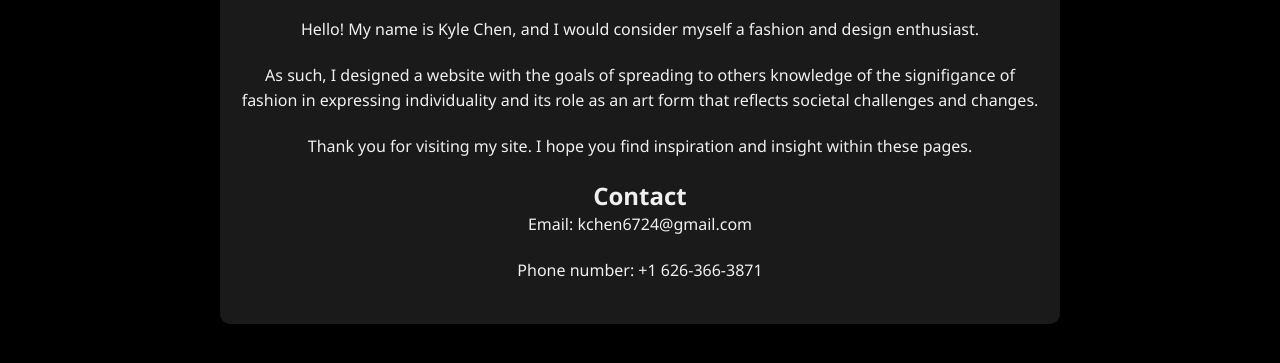
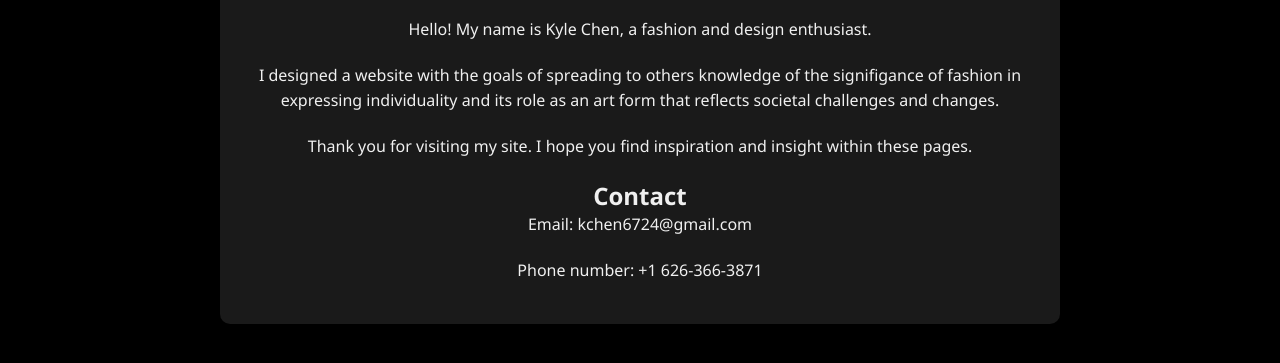
Before and after one commit to kyyochen/ThreadNarrative, a plain HTML site: page aboutMe.html in a window 1280 px wide. Shown: the part 151-514 px from the top of the page. Drawn offline with Linux system fonts and the light colour scheme.

Commit message:
Update aboutMe.html

```diff
--- a/aboutMe.html
+++ b/aboutMe.html
@@ -28,8 +28,8 @@
     </nav>
     <div class="content">
         <h1>About Me</h1>
-        <p>Hello! My name is Kyle Chen, and I would consider myself a fashion and design enthusiast.</p>
-        <p>As such, I designed a website with the goals of spreading to others knowledge of the signifigance of fashion in expressing individuality and its role as an art form that reflects societal challenges and changes.</p>
+        <p>Hello! My name is Kyle Chen, a fashion and design enthusiast.</p>
+        <p>I designed a website with the goals of spreading to others knowledge of the signifigance of fashion in expressing individuality and its role as an art form that reflects societal challenges and changes.</p>
         <p>Thank you for visiting my site. I hope you find inspiration and insight within these pages.</p>
         <h2>Contact</h2>
         <p>Email: kchen6724@gmail.com</p>
```
